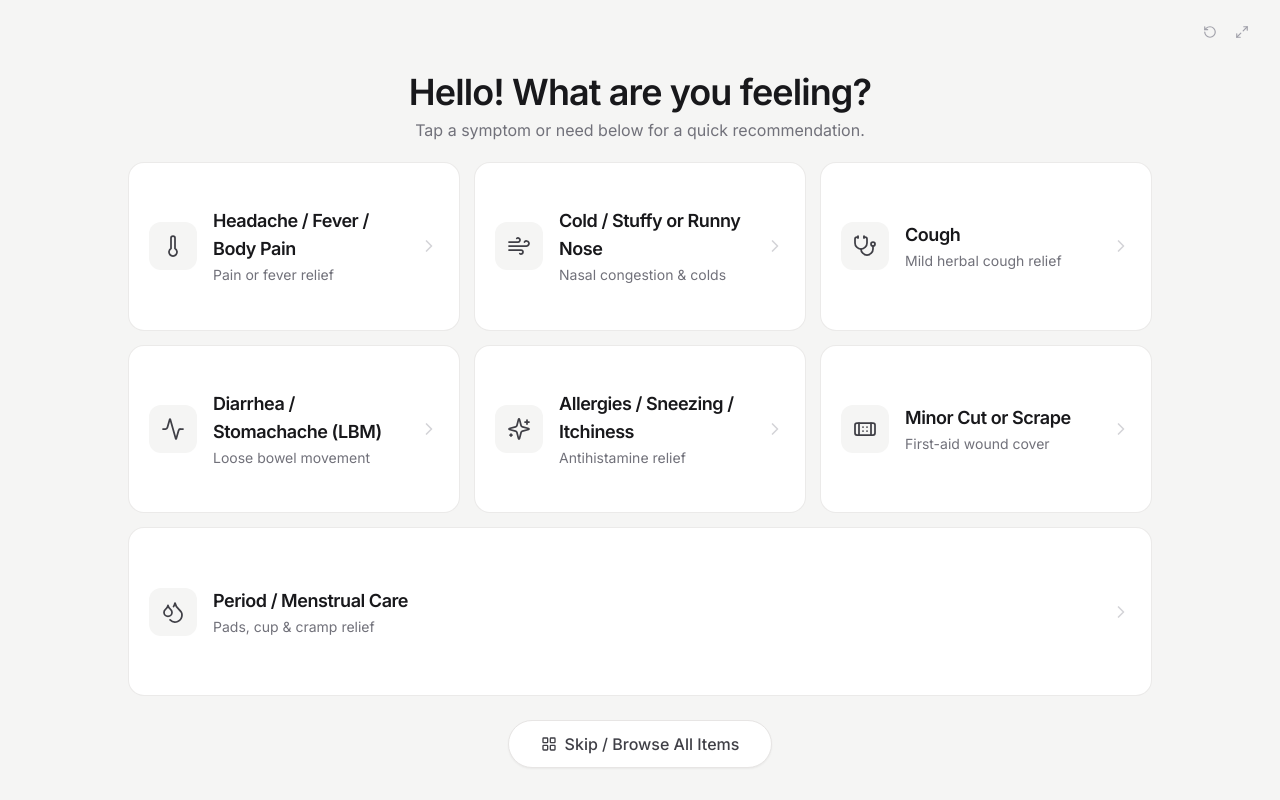
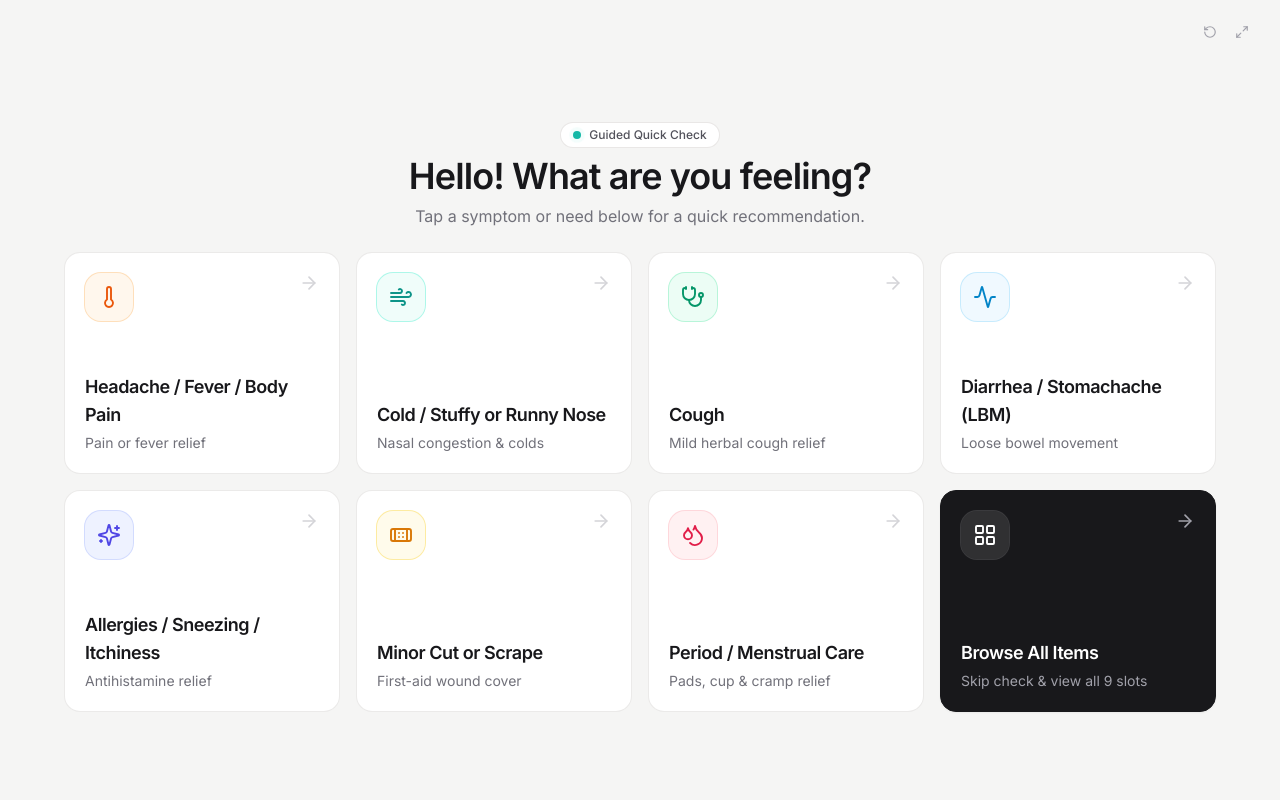
Before and after one commit to Ytian-DEV/OTC-Medicine-Vending-Machine, a React (Vite) app: page / in a window 1280 px wide. Built offline with nearby package versions, Linux system fonts and the light colour scheme; no server answers; the database is empty.

Commit message:
fix(symptom-ui): make all 8 symptom/browse cards uniform with color accents and motion polish

```diff
--- a/src/components/SafetyQuestionnaireScreen.tsx
+++ b/src/components/SafetyQuestionnaireScreen.tsx
@@ -16,6 +16,16 @@ interface SafetyQuestionnaireScreenProps {
   onStartOver: () => void;
   onBrowseAll: () => void;
 }
+
+const SYMPTOM_PILL_STYLES: Record<SymptomId, string> = {
+  'headache-fever': 'bg-orange-50 text-orange-700 border-orange-200/80',
+  'cold-nose': 'bg-teal-50 text-teal-700 border-teal-200/80',
+  cough: 'bg-emerald-50 text-emerald-700 border-emerald-200/80',
+  diarrhea: 'bg-sky-50 text-sky-700 border-sky-200/80',
+  allergies: 'bg-indigo-50 text-indigo-700 border-indigo-200/80',
+  'cut-scrape': 'bg-amber-50 text-amber-700 border-amber-200/80',
+  menstrual: 'bg-rose-50 text-rose-700 border-rose-200/80',
+};
 
 export function SafetyQuestionnaireScreen({
   symptom,
@@ -123,10 +133,15 @@ export function SafetyQuestionnaireScreen({
           transition={{ duration: 0.2 }}
           className="rounded-3xl bg-white border border-stone-200/80 p-6 sm:p-9 shadow-sm flex flex-col gap-6"
         >
-          <div className="space-y-2 text-center">
-            <p className="text-xs font-semibold uppercase tracking-wider text-zinc-400">
+          <div className="space-y-2.5 text-center flex flex-col items-center">
+            <span
+              className={cn(
+                'inline-flex items-center px-3 py-1 rounded-full border text-xs font-semibold',
+                SYMPTOM_PILL_STYLES[symptom]
+              )}
+            >
               {symptomMeta?.label}
-            </p>
+            </span>
             <h2 className="text-xl sm:text-2xl md:text-3xl font-semibold tracking-tight text-zinc-900 leading-snug">
               {question.prompt}
             </h2>
--- a/src/components/SymptomCheckScreen.tsx
+++ b/src/components/SymptomCheckScreen.tsx
@@ -1,7 +1,7 @@
 import {
   Activity,
+  ArrowRight,
   Bandage,
-  ChevronRight,
   Droplets,
   LayoutGrid,
   Sparkles,
@@ -19,14 +19,56 @@ interface SymptomCheckScreenProps {
   onBrowseAll: () => void;
 }
 
-const SYMPTOM_ICONS: Record<SymptomId, React.ComponentType<{ className?: string }>> = {
-  'headache-fever': Thermometer,
-  'cold-nose': Wind,
-  cough: Stethoscope,
-  diarrhea: Activity,
-  allergies: Sparkles,
-  'cut-scrape': Bandage,
-  menstrual: Droplets,
+interface SymptomVisualTheme {
+  icon: React.ComponentType<{ className?: string }>;
+  iconBox: string;
+  hoverCard: string;
+  arrowColor: string;
+}
+
+const SYMPTOM_THEMES: Record<SymptomId, SymptomVisualTheme> = {
+  'headache-fever': {
+    icon: Thermometer,
+    iconBox: 'bg-orange-50 text-orange-600 ring-1 ring-orange-200/80',
+    hoverCard: 'hover:border-orange-300 hover:bg-orange-50/25',
+    arrowColor: 'group-hover:text-orange-500',
+  },
+  'cold-nose': {
+    icon: Wind,
+    iconBox: 'bg-teal-50 text-teal-600 ring-1 ring-teal-200/80',
+    hoverCard: 'hover:border-teal-300 hover:bg-teal-50/25',
+    arrowColor: 'group-hover:text-teal-500',
+  },
+  cough: {
+    icon: Stethoscope,
+    iconBox: 'bg-emerald-50 text-emerald-600 ring-1 ring-emerald-200/80',
+    hoverCard: 'hover:border-emerald-300 hover:bg-emerald-50/25',
+    arrowColor: 'group-hover:text-emerald-500',
+  },
+  diarrhea: {
+    icon: Activity,
+    iconBox: 'bg-sky-50 text-sky-600 ring-1 ring-sky-200/80',
+    hoverCard: 'hover:border-sky-300 hover:bg-sky-50/25',
+    arrowColor: 'group-hover:text-sky-500',
+  },
+  allergies: {
+    icon: Sparkles,
+    iconBox: 'bg-indigo-50 text-indigo-600 ring-1 ring-indigo-200/80',
+    hoverCard: 'hover:border-indigo-300 hover:bg-indigo-50/25',
+    arrowColor: 'group-hover:text-indigo-500',
+  },
+  'cut-scrape': {
+    icon: Bandage,
+    iconBox: 'bg-amber-50 text-amber-600 ring-1 ring-amber-200/80',
+    hoverCard: 'hover:border-amber-300 hover:bg-amber-50/25',
+    arrowColor: 'group-hover:text-amber-500',
+  },
+  menstrual: {
+    icon: Droplets,
+    iconBox: 'bg-rose-50 text-rose-600 ring-1 ring-rose-200/80',
+    hoverCard: 'hover:border-rose-300 hover:bg-rose-50/25',
+    arrowColor: 'group-hover:text-rose-500',
+  },
 };
 
 export function SymptomCheckScreen({
@@ -34,64 +76,116 @@ export function SymptomCheckScreen({
   onBrowseAll,
 }: SymptomCheckScreenProps) {
   return (
-    <div className="flex-1 min-h-0 flex flex-col justify-between gap-4 sm:gap-5 max-w-5xl w-full mx-auto py-1 sm:py-2">
-      {/* Calm Greeting Header */}
-      <div className="shrink-0 text-center space-y-1.5 pt-1 sm:pt-2">
+    <div className="flex-1 min-h-0 flex flex-col justify-center gap-5 sm:gap-6 max-w-6xl w-full mx-auto py-2 sm:py-4">
+      {/* Welcoming Greeting Header */}
+      <motion.div
+        initial={{ opacity: 0, y: -8 }}
+        animate={{ opacity: 1, y: 0 }}
+        transition={{ duration: 0.3, ease: 'easeOut' }}
+        className="shrink-0 text-center space-y-2"
+      >
+        <div className="inline-flex items-center gap-2 px-3 py-1 rounded-full bg-white border border-stone-200/90 shadow-2xs text-xs font-medium text-zinc-600">
+          <span className="relative flex h-2 w-2">
+            <span className="animate-ping absolute inline-flex h-full w-full rounded-full bg-teal-400 opacity-75" />
+            <span className="relative inline-flex rounded-full h-2 w-2 bg-teal-500" />
+          </span>
+          <span>Guided Quick Check</span>
+        </div>
+
         <h1 className="text-2xl sm:text-3xl md:text-4xl font-semibold tracking-tight text-zinc-900">
           Hello! What are you feeling?
         </h1>
         <p className="text-sm sm:text-base text-zinc-500">
           Tap a symptom or need below for a quick recommendation.
         </p>
-      </div>
+      </motion.div>
 
-      {/* 7 Symptom / Need Touch Cards */}
-      <div className="flex-1 min-h-0 grid grid-cols-1 sm:grid-cols-2 lg:grid-cols-3 gap-2.5 sm:gap-3.5 auto-rows-fr">
+      {/* Uniform 8-Card Grid (7 Symptoms + 1 Browse All Items card — 2×4 Portrait / 4×2 Landscape) */}
+      <div className="flex-1 min-h-0 max-h-[540px] landscape:lg:max-h-[460px] grid grid-cols-2 lg:grid-cols-4 grid-rows-4 lg:grid-rows-2 gap-3 sm:gap-4">
         {SYMPTOM_OPTIONS.map((option, idx) => {
-          const Icon = SYMPTOM_ICONS[option.id];
-          const isLastOdd = idx === SYMPTOM_OPTIONS.length - 1;
+          const theme = SYMPTOM_THEMES[option.id];
+          const Icon = theme.icon;
 
           return (
             <motion.button
               key={option.id}
               type="button"
-              whileTap={{ scale: 0.98 }}
+              initial={{ opacity: 0, y: 14 }}
+              animate={{ opacity: 1, y: 0 }}
+              transition={{
+                duration: 0.28,
+                delay: idx * 0.035,
+                ease: [0.22, 1, 0.36, 1],
+              }}
+              whileHover={{ y: -3 }}
+              whileTap={{ scale: 0.97 }}
               onClick={() => onSelectSymptom(option.id)}
               className={cn(
-                'group rounded-2xl bg-white border border-stone-200/80 hover:border-zinc-900 hover:shadow-sm px-4 sm:px-5 py-3 sm:py-4 flex items-center justify-between gap-3.5 text-left transition-all min-h-0',
-                isLastOdd && 'sm:col-span-2 lg:col-span-3'
+                'group rounded-2xl bg-white border border-stone-200/80 shadow-2xs hover:shadow-md p-4 sm:p-5 flex flex-col justify-between text-left transition-all duration-150 min-h-0 min-w-0',
+                theme.hoverCard
               )}
             >
-              <div className="flex items-center gap-3.5 sm:gap-4 min-w-0">
-                <div className="h-11 w-11 sm:h-12 sm:w-12 rounded-xl bg-stone-100 group-hover:bg-zinc-900 group-hover:text-white text-zinc-700 flex items-center justify-center shrink-0 transition-colors">
-                  <Icon className="w-5 h-5 sm:w-6 sm:h-6 stroke-[1.75]" />
+              <div className="flex items-start justify-between gap-2 w-full">
+                <div
+                  className={cn(
+                    'h-11 w-11 sm:h-12 sm:w-12 rounded-2xl flex items-center justify-center shrink-0 transition-transform duration-200 group-hover:scale-110',
+                    theme.iconBox
+                  )}
+                >
+                  <Icon className="w-5 h-5 sm:w-6 sm:h-6 stroke-[1.9]" />
                 </div>
-                <div className="min-w-0">
-                  <p className="text-sm sm:text-base md:text-lg font-semibold text-zinc-900 tracking-tight leading-snug">
-                    {option.label}
-                  </p>
-                  <p className="text-xs sm:text-sm text-zinc-500 mt-0.5 truncate">
-                    {option.subtitle}
-                  </p>
-                </div>
+
+                <ArrowRight
+                  className={cn(
+                    'w-4 h-4 sm:w-5 sm:h-5 text-zinc-300 transition-all duration-200 group-hover:translate-x-0.5',
+                    theme.arrowColor
+                  )}
+                />
               </div>
 
-              <ChevronRight className="w-5 h-5 text-zinc-300 group-hover:text-zinc-900 shrink-0 transition-colors" />
+              <div className="space-y-0.5 sm:space-y-1 min-w-0">
+                <p className="text-sm sm:text-base md:text-lg font-semibold text-zinc-900 tracking-tight leading-snug">
+                  {option.label}
+                </p>
+                <p className="text-xs sm:text-sm text-zinc-500 leading-snug line-clamp-2">
+                  {option.subtitle}
+                </p>
+              </div>
             </motion.button>
           );
         })}
-      </div>
 
-      {/* Secondary Skip / Browse All Bar */}
-      <div className="shrink-0 flex justify-center pt-1">
+        {/* 8th Uniform Card: Skip / Browse All Items */}
         <motion.button
           type="button"
-          whileTap={{ scale: 0.96 }}
+          initial={{ opacity: 0, y: 14 }}
+          animate={{ opacity: 1, y: 0 }}
+          transition={{
+            duration: 0.28,
+            delay: SYMPTOM_OPTIONS.length * 0.035,
+            ease: [0.22, 1, 0.36, 1],
+          }}
+          whileHover={{ y: -3 }}
+          whileTap={{ scale: 0.97 }}
           onClick={onBrowseAll}
-          className="h-12 px-6 sm:px-8 rounded-full bg-white border border-stone-200 hover:border-zinc-900 text-zinc-700 hover:text-zinc-900 text-sm sm:text-base font-medium inline-flex items-center justify-center gap-2 shadow-sm transition-colors"
+          className="group rounded-2xl bg-zinc-900 hover:bg-zinc-800 border border-zinc-900 shadow-sm hover:shadow-md p-4 sm:p-5 flex flex-col justify-between text-left transition-all duration-150 min-h-0 min-w-0 text-white"
         >
-          <LayoutGrid className="w-4 h-4" />
-          <span>Skip / Browse All Items</span>
+          <div className="flex items-start justify-between gap-2 w-full">
+            <div className="h-11 w-11 sm:h-12 sm:w-12 rounded-2xl bg-white/10 ring-1 ring-white/15 text-white flex items-center justify-center shrink-0 transition-transform duration-200 group-hover:scale-110">
+              <LayoutGrid className="w-5 h-5 sm:w-6 sm:h-6 stroke-[1.9]" />
+            </div>
+
+            <ArrowRight className="w-4 h-4 sm:w-5 sm:h-5 text-zinc-400 group-hover:text-white group-hover:translate-x-0.5 transition-all duration-200" />
+          </div>
+
+          <div className="space-y-0.5 sm:space-y-1 min-w-0">
+            <p className="text-sm sm:text-base md:text-lg font-semibold text-white tracking-tight leading-snug">
+              Browse All Items
+            </p>
+            <p className="text-xs sm:text-sm text-zinc-400 leading-snug">
+              Skip check &amp; view all 9 slots
+            </p>
+          </div>
         </motion.button>
       </div>
     </div>
```
